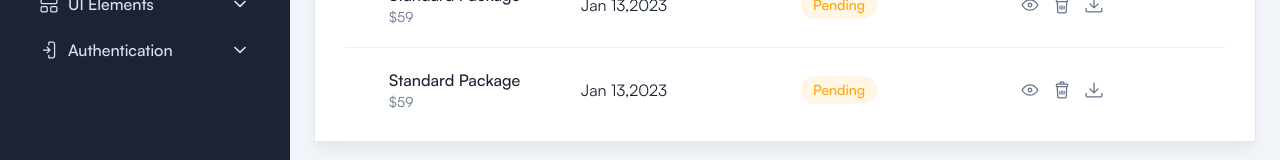
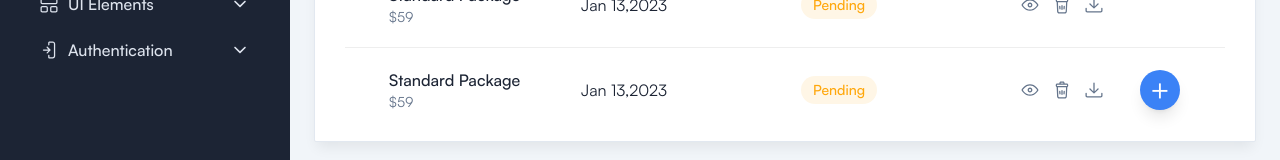
Before and after one commit to EricLacsamana/taskurist-admin, a React (Vite) app: page /job-orders in a window 1280 px wide. Shown: the part 610-770 px from the top of the page. Built offline with nearby package versions, Linux system fonts and the light colour scheme.

Commit message:
job orders page

```diff
--- a/src/pages/JobOrders.jsx
+++ b/src/pages/JobOrders.jsx
@@ -1,7 +1,14 @@
+import { useState } from 'react';
 import Breadcrumb from '../components/Breadcrumbs/Breadcrumb';
 import JobOrdersTable from '../components/JobOrdersTable';
+import { JobOrderModal } from '../components/Modals/JobOrderModal';
+import FloatingActionButton from '../components/FloatingActionButton';
+
 
 const JobOrders = () => {
+    const [isOpen, setIsOpen] = useState(false);
+    const handleOpenModal = () => setIsOpen(true);
+    const handleCloseModal = () => setIsOpen(false)
     return (
     <>
         <Breadcrumb pageName="Job Orders" />
@@ -9,7 +16,10 @@ const JobOrders = () => {
         <div className="flex flex-col gap-10">
 
             <JobOrdersTable />
+            <FloatingActionButton onClick={handleOpenModal} />
+            <JobOrderModal isOpen={isOpen} onClose={handleCloseModal} />
         </div>
+
     </>
     );
 };
```
